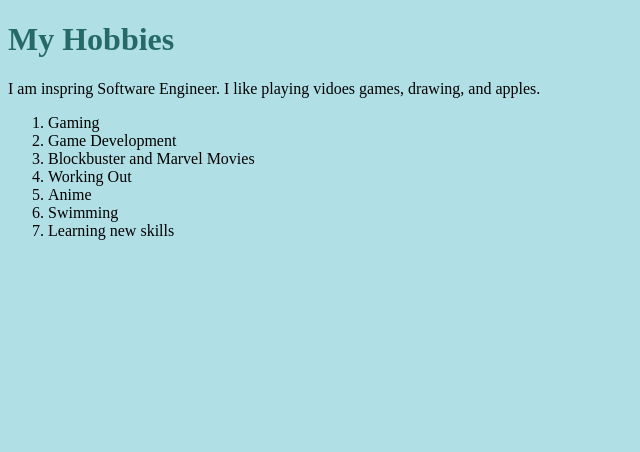
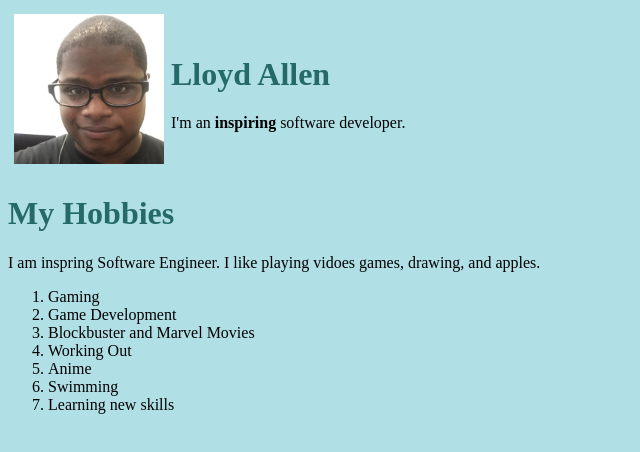
Before and after one commit to LloydCode597/CV, a plain HTML site: page Hobbies.html in a window 1280 px wide. Shown: the whole page, without its empty margins (0-640 px from the left). Drawn offline with Linux system fonts and the light colour scheme.

Commit message:
Improving the file with a picture.

```diff
--- a/Hobbies.html
+++ b/Hobbies.html
@@ -8,6 +8,16 @@
     <link rel="stylesheet" href="css/styles.css">
 </head>
 <body>
+<table cellspacing="5">
+        <tr>
+          <td><img class="Personal-image" src="images\Lloyd Allen Picture.jpg" alt="Lloyd Allen Profile Picture" alt = "" height="150px" width="150px"></td>
+          <td><h1>Lloyd Allen</h1>
+          <p>
+            I'm an <strong>inspiring</strong> software developer.
+          </p>
+        </td>
+        </tr>
+      </table>
     <h1>My Hobbies</h1>
     <p>I am inspring Software Engineer. I like playing vidoes games, drawing, and apples.</p>
     <ol>
```
